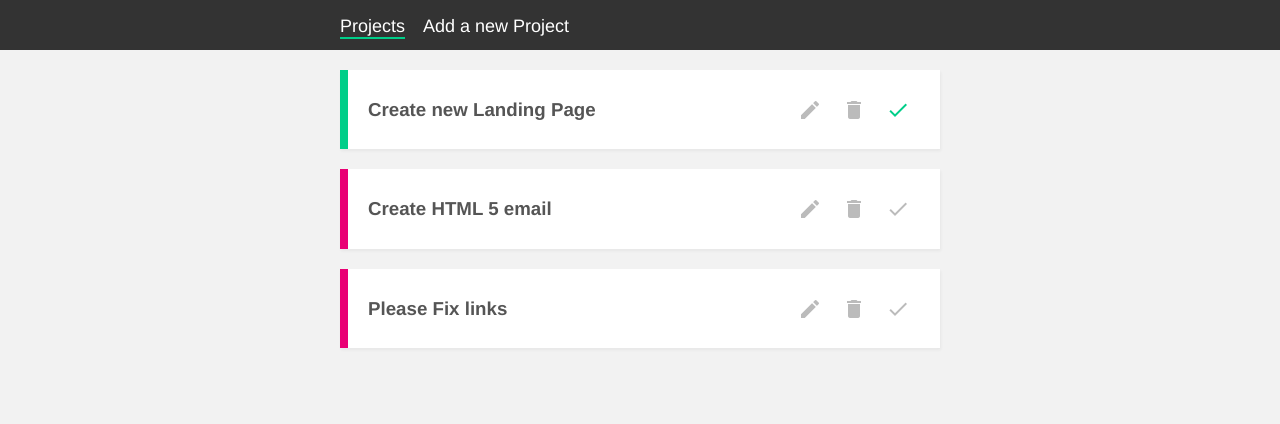
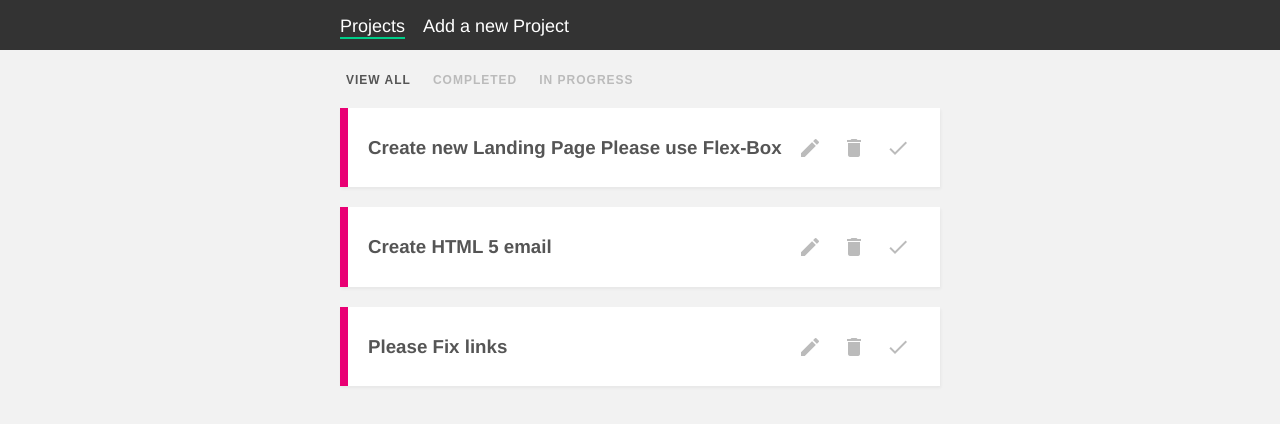
Before and after one commit to Lynsalt/vue-project-planner, a Vue app: page / in a window 1280 px wide. Shown: the top 424 px of the page. Built offline with nearby package versions, Linux system fonts and the light colour scheme; data requests are answered from the project's data file.

Commit message:
added secondary navigation for FilterNav as well as an emit updateEvent that will be listend from the homepage.

```diff
--- a/data/db.json
+++ b/data/db.json
@@ -2,9 +2,9 @@
   "projects": [
     {
       "id": 1,
-      "title": "Create new Landing Page",
+      "title": "Create new Landing Page Please use Flex-Box",
       "details": "create a new landing page with the required specs in the document.",
-      "complete": true
+      "complete": false
     },
     {
       "id": 2,
@@ -15,7 +15,7 @@
     {
       "id": 3,
       "title": "Please Fix links",
-      "details": "Please fix the links on the landing page.",
+      "details": "Please fix the links on the landing page. Email when done. Thanks Orange Fox Media.",
       "complete": false
     }
   ]
--- /dev/null
+++ b/src/components/FilterNav.vue
@@ -0,0 +1,51 @@
+<template>
+    <nav class="filter-nav">
+        <button
+        @click="updateFilter('all')"
+        :class="{active: current === 'all' }"
+        >View All</button>
+        <button
+        @click="updateFilter('completed')"
+        :class="{active: current === 'completed'}"
+        >Completed</button>
+        <button
+        @click="updateFilter('inprogress')"
+        :class="{active : current === 'inprogress'}"
+        >In Progress</button>
+    </nav>
+</template>
+
+<script>
+export default {
+    props:['current'],
+    name: 'FilterNav',
+  data(){
+      return{
+
+      }
+  },
+  methods:{
+      updateFilter(by){
+        this.$emit('filterChange', by)
+      }
+  }
+}
+</script>
+
+<style>
+   .filter-nav button{
+       background: none;
+       border: none;
+       color:#bbb;
+       outline:none;
+       font-size:12px;
+       text-transform:uppercase;
+       margin-right:10px;
+       letter-spacing:1px;
+       font-weight:bold;
+       cursor:pointer;
+   }
+   .filter-nav button.active{
+       color:#555;
+   }
+</style>
--- a/src/views/EditProject.vue
+++ b/src/views/EditProject.vue
@@ -1,11 +1,11 @@
 <template>
   <div class="container">
-    <form>
+    <form @submit.prevent="updateProject">
       <label>Title:</label>
       <input type="text" required v-model="title">
       <label>Details:</label>
       <textarea required  v-model="details"></textarea>
-      <button>Edit Project</button>
+      <button>Update Project</button>
     </form>
   </div>
 </template>
@@ -28,6 +28,18 @@ export default {
            this.title = data.title
            this.details = data.details
        })
+  },
+  methods:{
+      updateProject(){
+        fetch(this.uri,{
+            method: 'PATCH',
+            headers: {'Content-Type': 'application/json'},
+            body:JSON.stringify({ title : this.title, details: this.details})
+        }).then(()=>{
+            this.$router.push('/');
+        }).catch(err=> console.log(err.message))
+
+      }
   }
 }
 </script>
--- a/src/views/Home.vue
+++ b/src/views/Home.vue
@@ -1,6 +1,7 @@
 <template>
 
   <div class="container">
+    <FilterNav @filterChange="current = $event" :current="current"/>
    <div v-if="projects.length">
       <div v-for="project in projects" :key="project.id">
         <Singleproject :project="project" @delete="handleDelete" @complete="handleComplete"/>
@@ -11,14 +12,15 @@
 
 <script>
 // @ is an alias to /src
-
 import Singleproject from '../components/Singleproject'
+import FilterNav from '../components/FilterNav'
 export default {
   name: 'Home',
-  components: {Singleproject},
+  components: {Singleproject,FilterNav},
   data(){
     return{
-      projects: []
+      projects: [],
+      current: 'all'
     }
   },
   mounted(){
```
